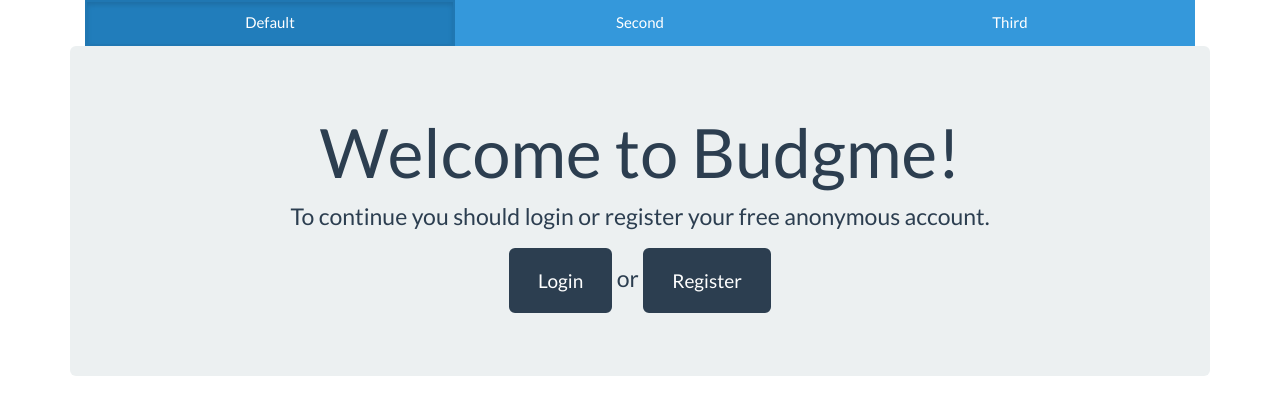
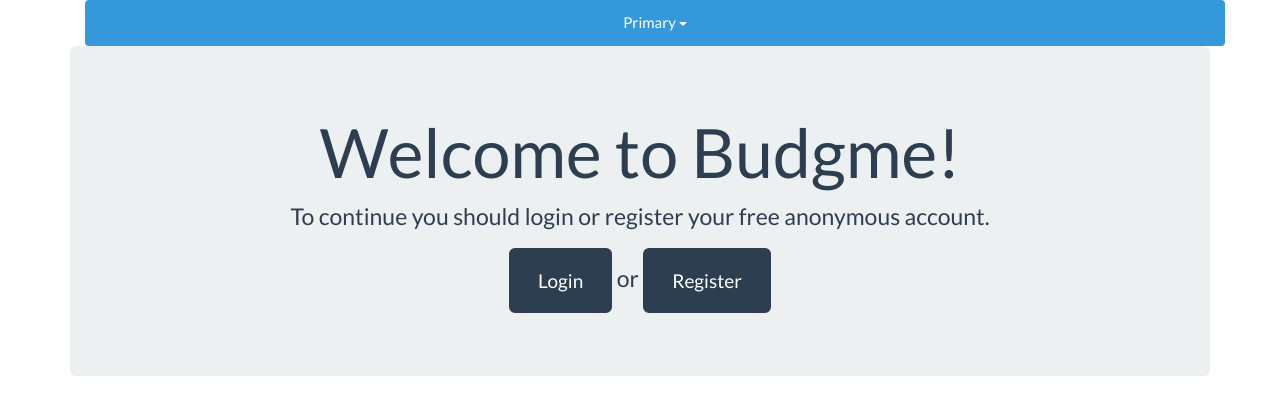
Before and after one commit to psvprogrammer/budgme, a Django app: template budgme/templates/budgme/home.html in a window 1280 px wide, after a click that opens the changed part. Shown: the part 111-526 px from the top of the page. Run offline with Django 3.2, Linux system fonts and the light colour scheme; the template is opened without the code that fills it, so the values that code supplies are empty; the visitor is signed in with stand-in values (Sample User, id 1); some libraries are stand-ins or nearby versions.

Commit message:
testing budget dropdown

```diff
--- a/budgme/templates/budgme/menu/authorized_menu.html
+++ b/budgme/templates/budgme/menu/authorized_menu.html
@@ -137,42 +137,30 @@
             </div>
         </div><!-- xl-menu-div END -->
 
-        <div id="change-period-div" class="collapse container-fluid">
-            <div class="btn-group-justified" role="group">
-                <a href="#" class="active btn btn-info btn-rectangle">Month</a>
-                <a href="#" class="btn btn-info btn-rectangle">Week</a>
-                <a href="#" class="btn btn-info btn-rectangle">Day</a>
-                <a href="#" class="btn btn-info btn-rectangle">Hour</a>
-                <a href="#" class="btn btn-info btn-rectangle">Custom</a>
-            </div>
-        </div>
-
     </nav>
   </div>
 </div>
 
-
-
 <!-- if user have <=3 budgets -->
-<div id="choose-budget-div" class="collapse container-fluid">
-    <div class="btn-group-justified" role="group">
-      <!-- foreach user budget -->
-      <a href="#" class="active btn btn-info btn-rectangle">Default</a>
-      <!-- -->
-      <a href="#" class="btn btn-info btn-rectangle">Second</a>
-      <a href="#" class="btn btn-info btn-rectangle">Third</a>
-    </div>
-</div>
+{#<div id="choose-budget-div" class="collapse container-fluid">#}
+{#    <div class="btn-group-justified" role="group">#}
+{#      <!-- foreach user budget -->#}
+{#      <a href="#" class="active btn btn-info btn-rectangle">Default</a>#}
+{#      <!-- -->#}
+{#      <a href="#" class="btn btn-info btn-rectangle">Second</a>#}
+{#      <a href="#" class="btn btn-info btn-rectangle">Third</a>#}
+{#    </div>#}
+{#</div>#}
 <!-- -->
 
-<!-- if user have more than 3 active budgets --
+<!-- if user have more than 3 active budgets -->
 <div id="choose-budget-div" class="collapse container">
     <div class="btn-group btn-block" role="group">
       <button type="button" class="btn btn-info dropdown-toggle btn-block" data-toggle="dropdown" aria-haspopup="true" aria-expanded="false">Primary <span class="caret"></span></button>
       <ul class="dropdown-menu btn-block">
-        <!-- for each budget --
+        <!-- for each budget -->
         <li><a href="#">Action</a></li>
-        <!-- --
+        <!-- -->
         <li><a href="#">Another action</a></li>
         <li><a href="#">Something else here</a></li>
         <li role="separator" class="divider"></li>
@@ -181,3 +169,13 @@
     </div>
 </div>
 <!-- -->
+
+<div id="change-period-div" class="collapse container-fluid">
+    <div class="btn-group-justified" role="group">
+        <a href="#" class="active btn btn-info btn-rectangle">Month</a>
+        <a href="#" class="btn btn-info btn-rectangle">Week</a>
+        <a href="#" class="btn btn-info btn-rectangle">Day</a>
+        <a href="#" class="btn btn-info btn-rectangle">Hour</a>
+        <a href="#" class="btn btn-info btn-rectangle">Custom</a>
+    </div>
+</div>
```
